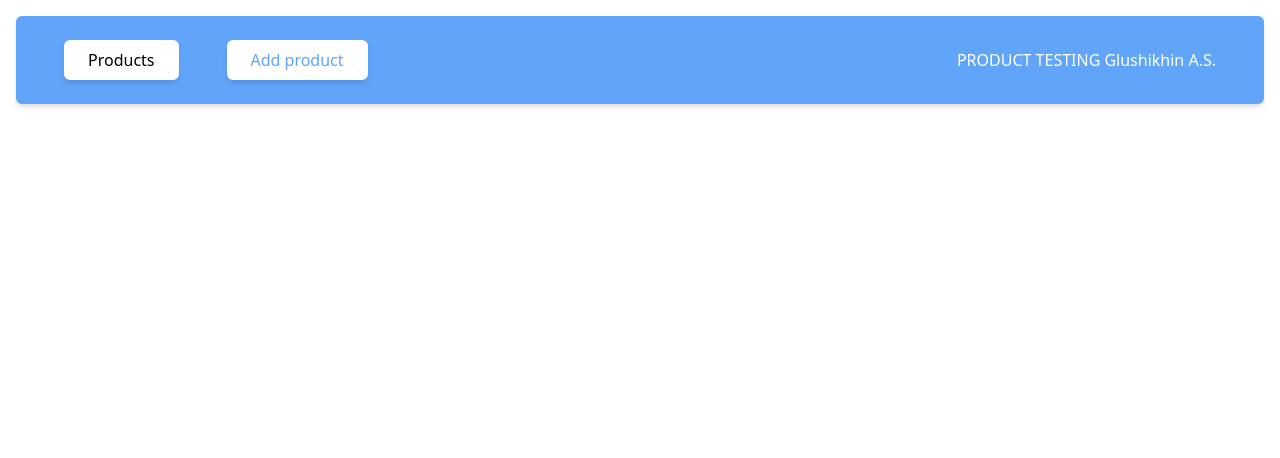
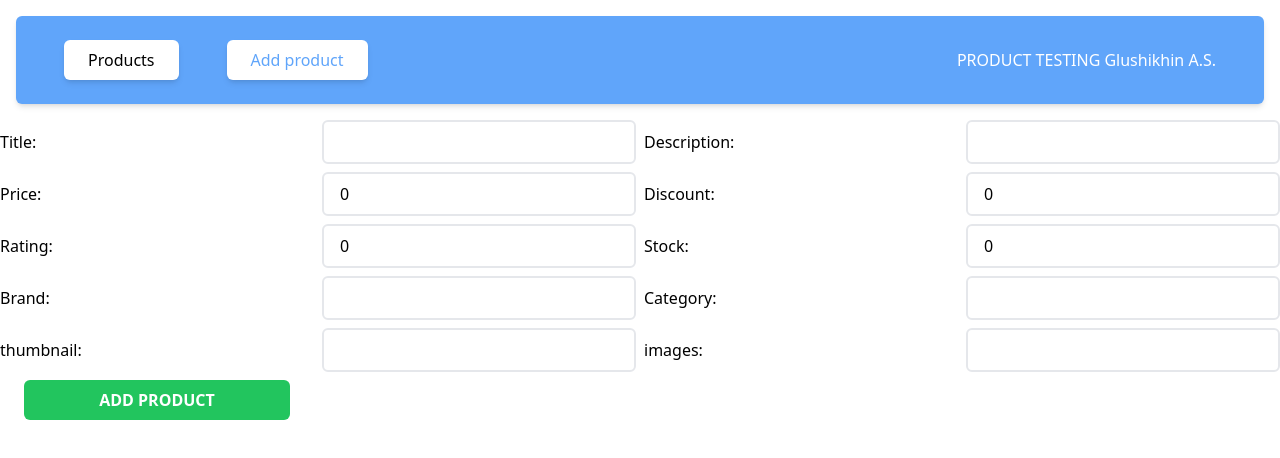
Before and after one commit to bugagashkovich/moneyHomeTest, a Nuxt app in the folder frontend/: page /frontend/products/addProduct in a window 1280 px wide. Shown: the top 458 px of the page. Built offline with nearby package versions, Linux system fonts and the light colour scheme.

Commit message:
Реализовано добавление новых товаров

```diff
--- a/frontend/components/ProductCard.vue
+++ b/frontend/components/ProductCard.vue
@@ -15,7 +15,7 @@
 
 <script setup lang="ts">
 import { ProductWithId } from "~/types/product.zod";
-const { product } = defineProps({ product: ProductWithId });
+const { product } = defineProps<{ product: ProductWithId }>();
 </script>
 
 <style scoped></style>
--- a/frontend/components/ProductDetails.vue
+++ b/frontend/components/ProductDetails.vue
@@ -94,6 +94,7 @@
 <script setup lang="ts">
 import { ProductWithId } from "~/types/product.zod";
 let { product } = defineProps<{ product: ProductWithId }>();
+
 let i = ref<number>(0);
 let currentPicture = ref(product.images[i.value]);
 
@@ -152,12 +153,10 @@ async function updateProduct(newProduct: ProductWithId) {
     }
 
     if (data.value) {
-      console.log("UUPDATE");
       mock.value = data.value;
       console.log(mock.value);
     }
   } catch (error) {
-    console.log("catched");
     console.log(error);
 
     if (error instanceof Error) errorView.value = error.message;
--- a/frontend/pages/frontend/index.vue
+++ b/frontend/pages/frontend/index.vue
@@ -3,7 +3,10 @@
     <h1 class="text-bold text-3xl mx-auto my-16 flex justify-center">
       PRODUCTS {{ title }}
     </h1>
-    <form class="mb-4 grid grid-cols-4 gap-2" @submit.prevent="() => sort">
+    <form
+      class="mb-4 grid grid-cols-4 gap-6 items-center"
+      @submit.prevent="() => sort"
+    >
       <label>Title:</label>
       <input
         class="border-2 rounded-md px-4 py-2"
--- a/frontend/pages/frontend/products/[id].vue
+++ b/frontend/pages/frontend/products/[id].vue
@@ -1,6 +1,6 @@
 <template>
   <div>
-    <ProductDetails :product="data" />
+    <ProductDetails v-if="data" :product="data" />
   </div>
 </template>
 
@@ -13,4 +13,4 @@ const url = "http://109.167.145.3/api/product/" + id;
 const { data } = await useFetch<ProductWithId>(url);
 </script>
 
-<style lang="scss" scoped></style>
+<style scoped></style>
--- a/frontend/pages/frontend/products/addProduct.vue
+++ b/frontend/pages/frontend/products/addProduct.vue
@@ -1,12 +1,143 @@
 <template>
-  <div></div>
+  <div class="container mx-auto">
+    <form
+      class="mb-4 grid grid-cols-4 gap-2 items-center"
+      @submit.prevent="() => createProduct"
+    >
+      <label>Title:</label>
+      <input
+        class="border-2 rounded-md px-4 py-2"
+        type="text"
+        v-model="inputProduct.title"
+      />
+      <label>Description:</label>
+      <input
+        class="border-2 rounded-md px-4 py-2"
+        type="text"
+        v-model="inputProduct.description"
+      />
+      <label>Price:</label>
+      <input
+        class="border-2 rounded-md px-4 py-2"
+        type="number"
+        v-model="inputProduct.price"
+      />
+      <label>Discount:</label>
+      <input
+        class="border-2 rounded-md px-4 py-2"
+        type="number"
+        v-model="inputProduct.discountPercentage"
+      />
+      <label>Rating:</label>
+      <input
+        class="border-2 rounded-md px-4 py-2"
+        type="number"
+        v-model="inputProduct.rating"
+      />
+      <label>Stock:</label>
+      <input
+        class="border-2 rounded-md px-4 py-2"
+        type="number"
+        v-model="inputProduct.stock"
+      />
+      <label>Brand:</label>
+      <input
+        class="border-2 rounded-md px-4 py-2"
+        type="text"
+        v-model="inputProduct.brand"
+      />
+      <label>Category:</label>
+      <input
+        class="border-2 rounded-md px-4 py-2"
+        type="text"
+        v-model="inputProduct.category"
+      />
+      <label>thumbnail:</label>
+      <input
+        class="border-2 rounded-md px-4 py-2"
+        type="text"
+        v-model="inputProduct.thumbnail"
+      />
+      <label>images:</label>
+      <input
+        class="border-2 rounded-md px-4 py-2"
+        type="text"
+        v-model="inputProduct.images"
+      />
+      <button
+        type="submit"
+        class="mx-6 py-2 px-6 bg-green-500 text-white rounded-md shadow-dm font-bold center"
+        v-on:click="createProduct"
+      >
+        ADD PRODUCT
+      </button>
+    </form>
+    <p>{{ errorView }}</p>
+  </div>
 </template>
 
-<script>
-export default {
-  setup() {
-    return {};
-  },
+<script setup lang="ts">
+import { Product, ProductWithId } from "~/types/product.zod";
+
+let inputProduct = {
+  title: "",
+  description: " ",
+  price: 0,
+  discountPercentage: 0,
+  rating: 0,
+  stock: 0,
+  brand: "",
+  category: "",
+  thumbnail: "",
+  images: "",
+};
+
+let errorView = ref("");
+
+const createProduct = async (): Promise<void> => {
+  try {
+    errorView.value = "";
+    let newProduct: Product = {
+      title: inputProduct.title,
+      description: inputProduct.description,
+      price: inputProduct.price,
+      discountPercentage: inputProduct.discountPercentage,
+      rating: inputProduct.rating,
+      stock: inputProduct.stock,
+      brand: inputProduct.brand,
+      category: inputProduct.category,
+      thumbnail: inputProduct.thumbnail,
+      images: inputProduct.images.split(","),
+    };
+
+    let res = useFetch<ProductWithId>("http://109.167.145.3/api/product", {
+      method: "POST",
+      body: { ...newProduct },
+    });
+
+    if (res.error.value) {
+      console.log(res.error.value);
+      throw new Error(JSON.stringify(res.error.value.data.message));
+    }
+
+    errorView.value = "Успешно добавлено";
+
+    inputProduct = {
+      title: "",
+      description: " ",
+      price: 0,
+      discountPercentage: 0,
+      rating: 0,
+      stock: 0,
+      brand: "",
+      category: "",
+      thumbnail: "",
+      images: "",
+    };
+  } catch (error) {
+    console.log(error);
+    if (error instanceof Error) errorView.value = error.message;
+  }
 };
 </script>
 
```
Also changed, not shown: 1 other file (tests, documents, lock files or other folders).
